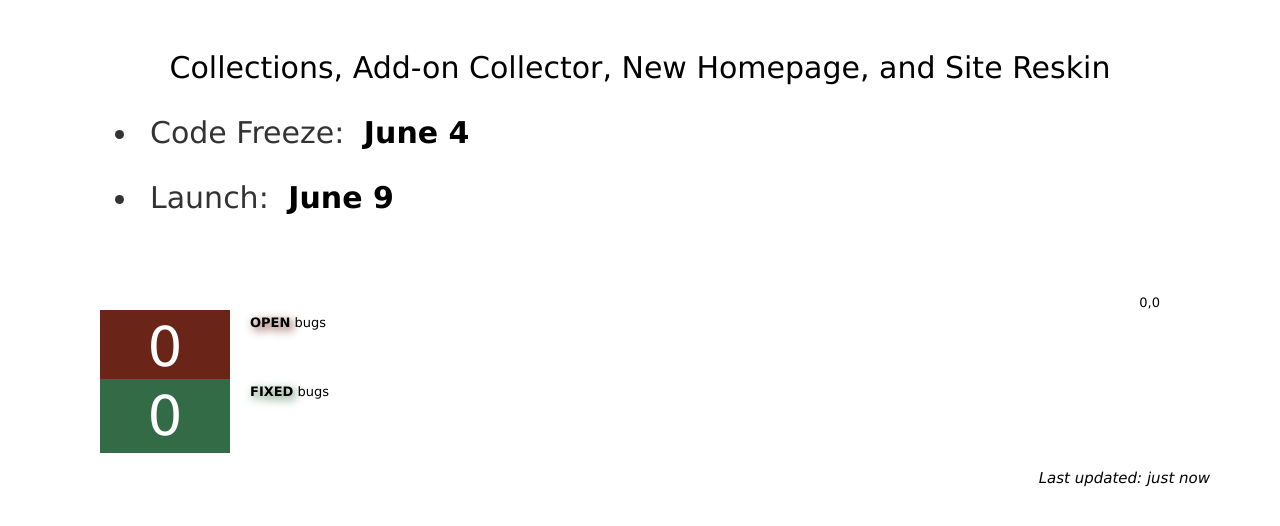
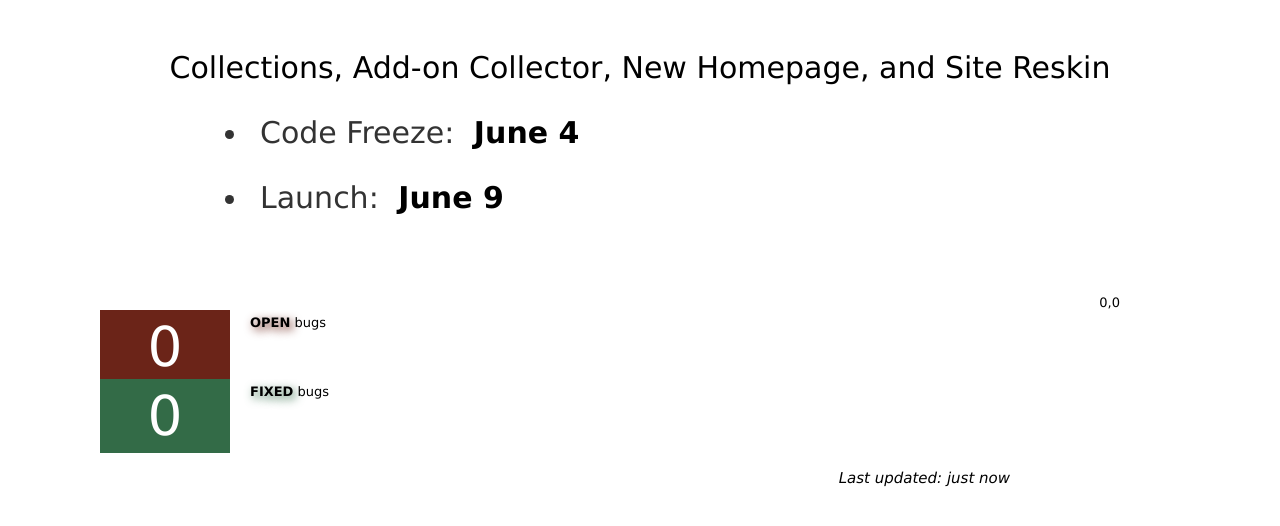
Before and after one commit to fligtar/moxie, a PHP site: page /bugstats/amo/5.0.6/spectacle in a window 1280 px wide. Shown: the top 526 px of the page. Run offline with PHP 8.4, Linux system fonts and the light colour scheme; data that the repository does not hold is empty; some libraries are stand-ins or nearby versions.

Commit message:
spectacle updates

```diff
--- a/bugstats/css/spectacle.css
+++ b/bugstats/css/spectacle.css
@@ -25,7 +25,7 @@ li {
 }
 
 #details ul {
-    margin-left: 40px;
+    margin-left: 150px;
 }
 #details ul li {
     font-size: 30px;
@@ -78,11 +78,11 @@ li {
 
 #status-pie {
     float: right;
-    margin: -20px 50px;
+    margin: -20px 90px;
 }
 
 #footer {
-    margin-top: 70px;
+    margin: 70px 200px 0 0;
     clear: both;
 }
 #footer p {
--- a/spectacle/index.php
+++ b/spectacle/index.php
@@ -12,8 +12,8 @@
 <ul id="nav">
     <li><a href="../bugstats/amo/5.0.6/spectacle" onclick="changeView(this); return false;">AMO 5.0.6</a><img src="../bugstats/projects/amo/logo-large.png" alt=""/></li>
     <li><a href="../bugstats/amo/5.0.7/spectacle" onclick="changeView(this); return false;">AMO 5.0.7</a><img src="../bugstats/projects/amo/logo-large.png" alt=""/></li>
-    <li><a href="http://addons.mozilla.org" onclick="changeView(this); return false;">AMO Stats</a><img src="../bugstats/projects/amo/logo-large.png" alt=""/></li>
-    <li><a href="http://status.mozilla.com/en-US/outages.html" onclick="changeView(this); return false;">IT Bugs</a></li>
+    <!--<li><a href="http://addons.mozilla.org" onclick="changeView(this); return false;">AMO Stats</a><img src="../bugstats/projects/amo/logo-large.png" alt=""/></li>
+    <li><a href="http://status.mozilla.com/en-US/outages.html" onclick="changeView(this); return false;">IT Bugs</a></li>-->
 </ul>
 
 <h1>&nbsp;</h1>
@@ -37,7 +37,7 @@ function rotateViews() {
 
     changeView(next);
 
-    //window.setTimeout("rotateViews()", 20000);
+    window.setTimeout("rotateViews()", 20000);
 }
 
 function changeView(a) {
```
